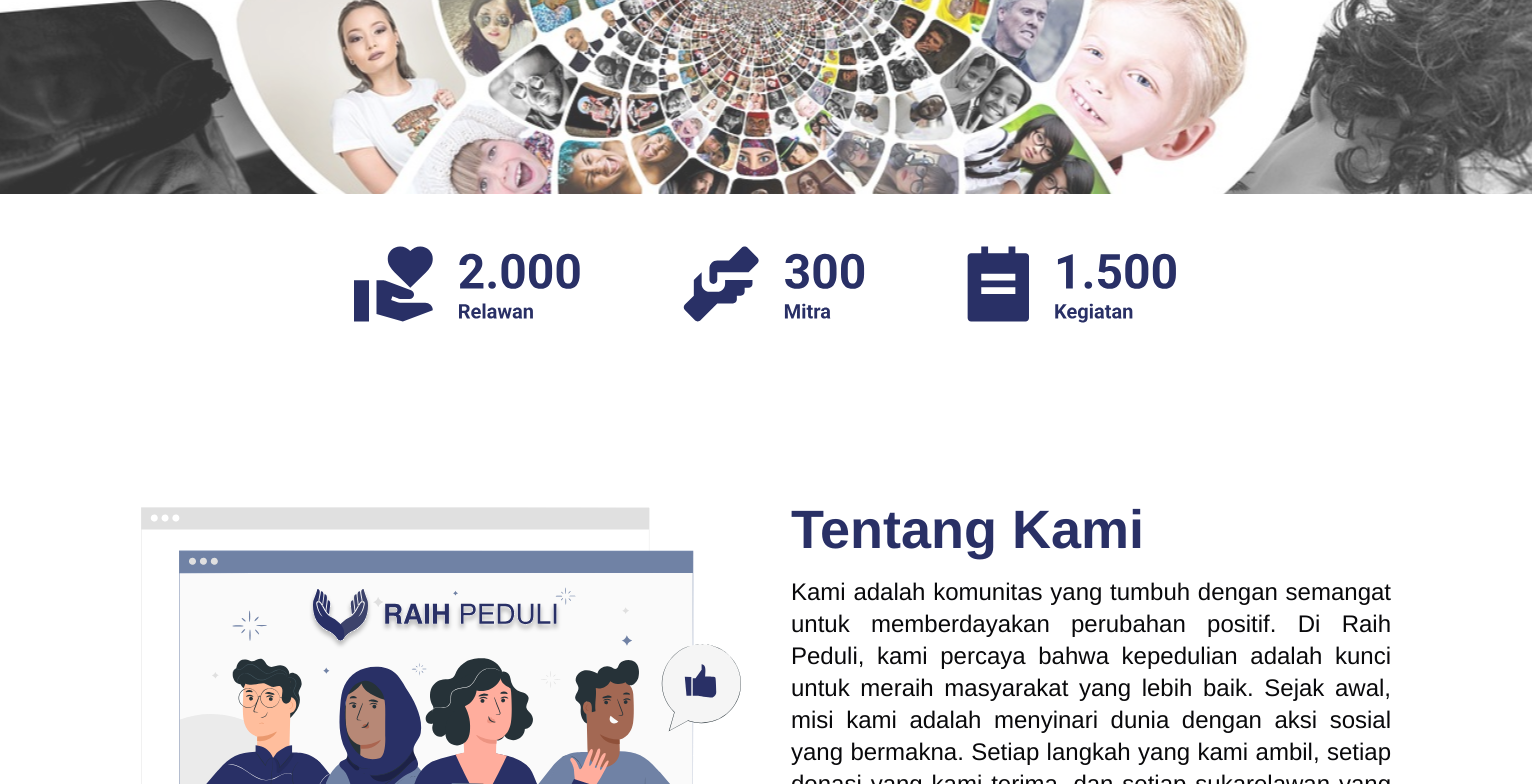
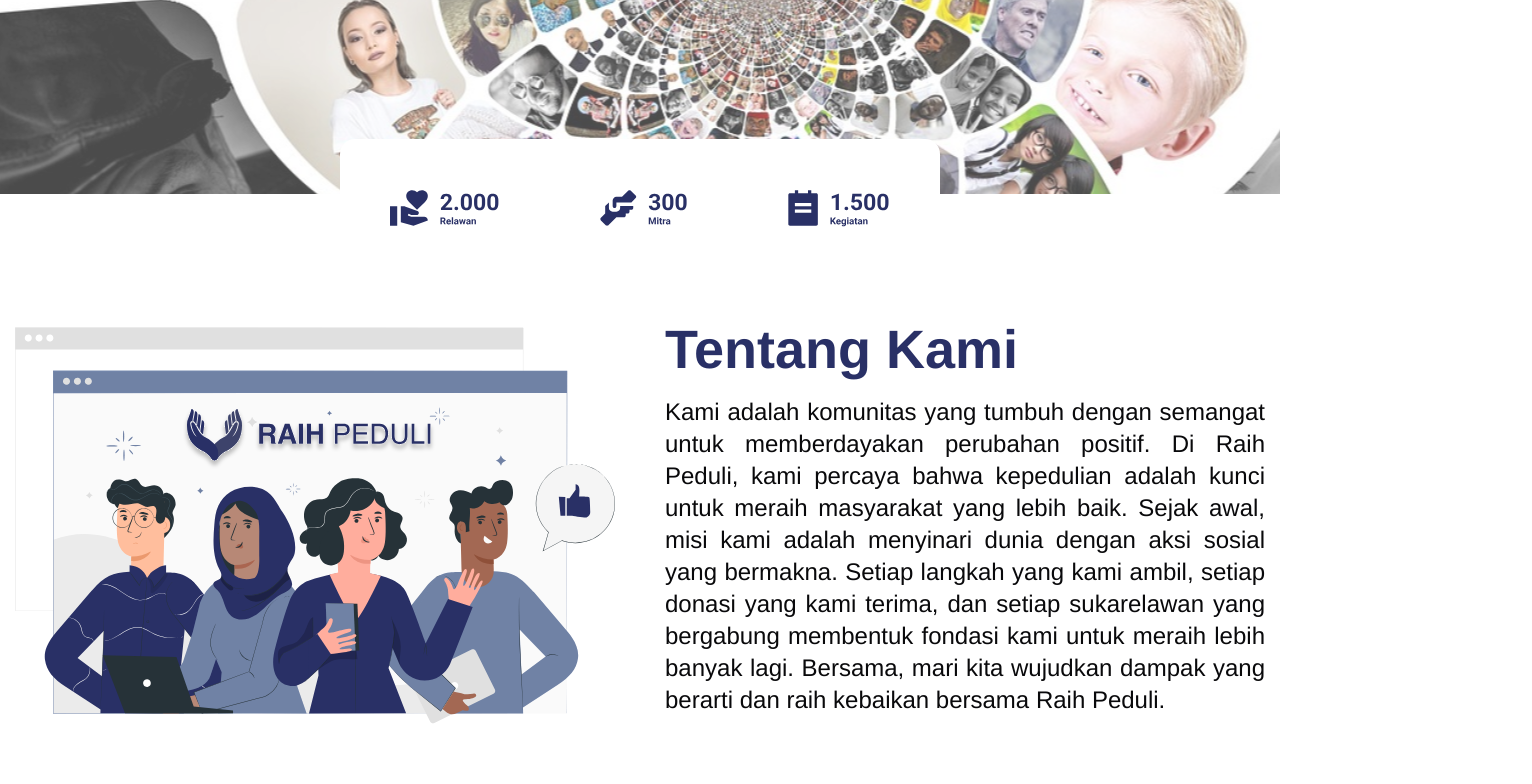
Before and after one commit to Capstone-Alterra/react-raih-peduli, a React (Vite) app: page / in a window 1280 px wide. Shown: the part 632-1416 px from the top of the page, 1532 px wide, since content can reach past the window. Built offline with nearby package versions, Linux system fonts and the light colour scheme.

Commit message:
chore: add landing page

```diff
--- a/src/pages/landing-page/index.jsx
+++ b/src/pages/landing-page/index.jsx
@@ -26,7 +26,7 @@ export default function LandingPage() {
   return (
     <div>
       {/* navbar */}
-      <nav className="w-full" style={{ width: "1532px", height: "70px" }}>
+      <nav className="w-full" style={{ height: "70px" }}>
         <div
           className="flex"
           style={{ margin: "20px 90px", width: "auto", height: "40px" }}
@@ -99,9 +99,8 @@ export default function LandingPage() {
         className="w-full flex justify-center items-center"
         style={{
           backgroundImage: `url(${backgroundImage})`,
-          width: "1532px",
           height: "736px",
-          opacity: "80%",
+          opacity: "70%",
         }}
       >
         <h1
@@ -116,13 +115,16 @@ export default function LandingPage() {
         </h1>
       </div>
 
-      <div className="w-[1532px] h-[3824px] justify-center items-center">
+      <div className="w-full h-[3824px] justify-center items-center relative "> {/* Change to relative positioning */}
   <div
-          className="w-full flex justify-center items-center"
+    className="w-[600px] flex absolute"
     style={{
+      left: "50%", // Center horizontally
+      transform: "translateX(-50%)", // Center horizontally
       padding: "50px",
       borderRadius: "15px",
-            justifyContent: "center",
+      backgroundColor: "white",
+      marginTop:"-55px"
     }}
   >
     <a className="pr-[100px]" href="">
@@ -135,10 +137,11 @@ export default function LandingPage() {
       <img src={kegiatan} />
     </a>
   </div>
+
+
         <div
           className="w-full flex bg-white justify-center items-center "
           style={{
-            width: "1532px",
             height: "645px",
             padding: "20px 0px 20px 0px",
           }}
@@ -186,7 +189,6 @@ export default function LandingPage() {
         <div
           className="w-full flex bg-white justify-center items-center"
           style={{
-            width: "1532px",
             height: "584px",
             padding: "20px 0px 20px 0px",
           }}
@@ -288,7 +290,6 @@ export default function LandingPage() {
         <div
           className="w-full flex bg-white justify-center items-center "
           style={{
-            width: "1532px",
             height: "610px",
             padding: "20px 0px 20px 0px",
           }}
@@ -332,7 +333,6 @@ export default function LandingPage() {
         <div
           className="w-full flex bg-white justify-center items-center"
           style={{
-            width: "1532px",
             height: "602px",
             padding: "20px 0px 20px 0px",
           }}
@@ -434,7 +434,6 @@ export default function LandingPage() {
         <div
           className="w-full flex bg-white justify-center items-center "
           style={{
-            width: "1532px",
             height: "640px",
             padding: "20px 0px 20px 0px",
           }}
@@ -478,9 +477,9 @@ export default function LandingPage() {
           </div>
         </div>
 
-        <div className="w-full" style={{ width: "1532px", height: "543px" }}>
+        <div className="w-full justify-center items-center" style={{height: "543px" }}>
           <h1
-            className="flex text-[#293066] justify-center items-center"
+            className="text-[#293066]"
             style={{
               fontSize: "54px",
               fontFamily: "Helvetica",
@@ -493,7 +492,7 @@ export default function LandingPage() {
             Mitra Kami
           </h1>
           <p
-            className="flex justify-center items-center"
+            className=""
             style={{
               fontSize: "24px",
               fontWeight: "400",
@@ -505,15 +504,14 @@ export default function LandingPage() {
             Kami bekerjasama dengan berbagai organisasi dan komunitas dalam
             mengelola Raih Peduli.
           </p>
-          <img className="pt-20" src={pict6} />
-          <img className="pt-20" src={pict7} />
+          <img className="w-full pt-20 justify-center items-center" src={pict6} />
+          <img className="w-full pt-20 justify-center items-center" src={pict7} />
         </div>
       </div>
 
       <footer
         className="w-full flex justify-between items-center"
         style={{
-          width: "1532px",
           height: "463px",
           backgroundColor: "#E5E9F4",
           padding: "20px 106px",
@@ -764,7 +762,6 @@ export default function LandingPage() {
       </footer>
       <div
         style={{
-          width: "1532px",
           height: "59px",
           backgroundColor: "#293066",
           padding: "21px 113px",
```
Lines whose indentation alone changed are shown as unchanged.
